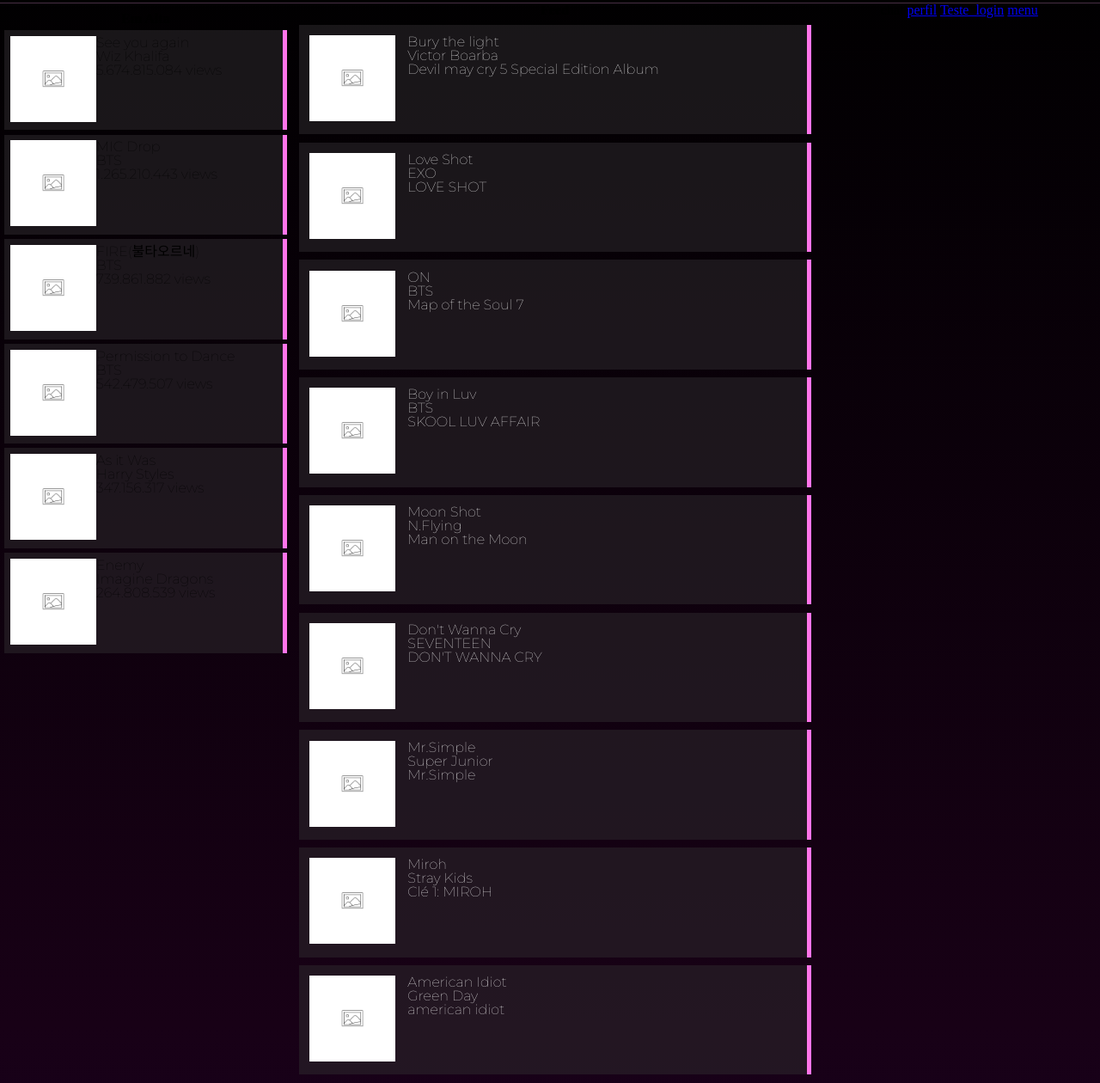
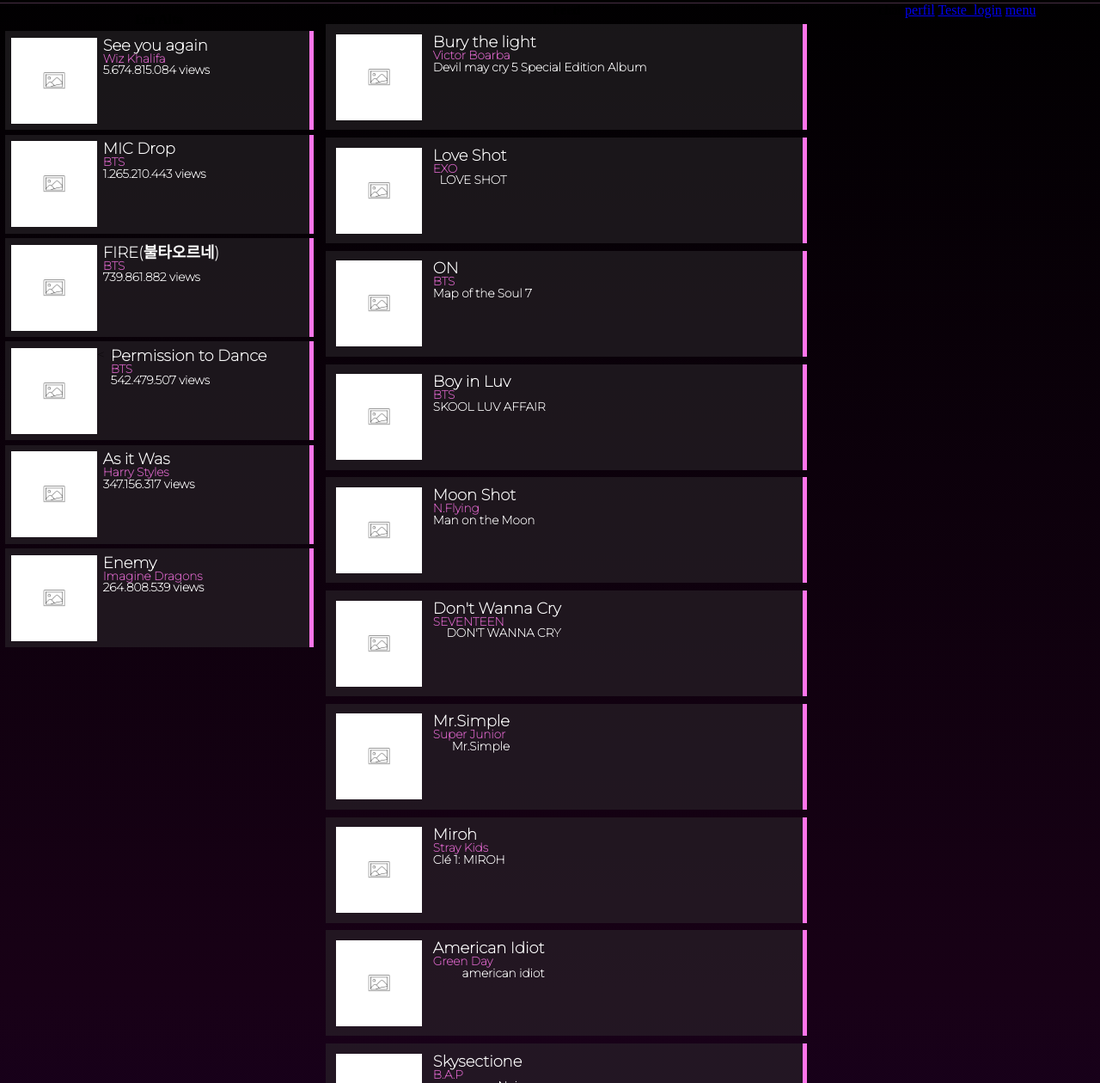
Before and after one commit to dantecry17/projeto_jukebox, a plain HTML site: page bin/index_01.html in a window 1280 px wide. Shown: the part 61-1321 px from the top of the page at 86% size. Drawn offline with Linux system fonts and the light colour scheme; files that its build step writes are made by us from their sources.

Commit message:
JukeBox 0.6

```diff
--- a/bin/css/style_1.css
+++ b/bin/css/style_1.css
@@ -6,6 +6,22 @@ body{
   margin: 0;
   padding: 0;
 
+}
+
+@media only screen and (max-width: 600px) {
+  section.item4 {
+    display: none;
+  }
+}
+
+@media only screen and (max-width: 484px){
+  section.item3{
+    display: none;
+  }
+
+  section.descri_img_emAlta{
+    width: 260px;
+  }
 }
 
 header{
@@ -81,6 +97,8 @@ header{
 }
 
 .flex-container-feed{
+  display: flex;
+  flex-direction: row;
   background-color: #2b292b8e;
   font-family: 'Montserrat', sans-serif;
   padding: 2%;
@@ -90,6 +108,7 @@ header{
 
 img{
   width: 100px;
+  height: 100px;
 }
 
 .descri_img{
@@ -99,10 +118,30 @@ img{
   text-align: left;
   margin-left: 2.5%;
 }
-.visu
 
 .descri_img_emAlta{
   color: #ffffff;
   margin-left: 2%;
+  text-align: left;
+}
 
+h3{
+  font-size: 85%;
 }
+
+.titulo_musica{
+  font-size: large;
+  font-weight: bold;
+  margin: 0;
+}
+
+.nome_artista{
+  color: #ff75ead5;
+  margin: 0 0 0 0 ;
+}
+
+.nome_album{
+  margin:0;
+  display: flex;
+  justify-content: flex-end;
+}
--- a/bin/index_01.html
+++ b/bin/index_01.html
@@ -25,165 +25,162 @@
         <main class="item2">
             <h2>Em Alta</h2>
             <section class="flex-container-feed">
-                <section>
                     <img src="/recursos/images/placeholder-images-image_large.png" >
-                </section>
                 <section class="descri_img_emAlta">
-                    <p id="titulo_musica">See you again</p>
-                    <p id="nome_artista">Wiz Khalifa</p>
-                    <p id="visu_count">5.674.815.084 views</p>
+                    <h3 class="titulo_musica">See you again</h3>
+                    <h3 class="nome_artista">Wiz Khalifa</h3>
+                    <h3 class="visu_count">5.674.815.084 views</h3>
                 </section>
             </section>
             <section class="flex-container-feed">
-                <section>
+
                     <img src="/recursos/images/placeholder-images-image_large.png" >
-                </section>
+
                 <section class="descri_img_emAlta">
-                    <p id="titulo_musica">MIC Drop</p>
-                    <p id="nome_artista">BTS</p>
-                    <p id="visu_count">1.265.210.443 views</p>
+                    <h3 class="titulo_musica">MIC Drop</h3>
+                    <h3 class="nome_artista">BTS</h3>
+                    <h3 class="visu_count">1.265.210.443 views</h3>
                 </section>
             </section>
             <section class="flex-container-feed">
-                <section>
+
                     <img src="/recursos/images/placeholder-images-image_large.png" >
-                </section>
+
                 <section class="descri_img_emAlta">
-                    <p id="titulo_musica">FIRE(불타오르네)</p>
-                    <p id="nome_artista">BTS</p>
-                    <p id="visu_count">739.861.882 views</p>
+                    <h3 class="titulo_musica">FIRE(불타오르네)</h3>
+                    <h3 class="nome_artista">BTS</h3>
+                    <h3 class="visu_count">739.861.882 views</h3>
                 </section>
             </section>
             <section class="flex-container-feed">
-                <section>
+
                     <img src="/recursos/images/placeholder-images-image_large.png" >
-                </section>
+                <
                 <section class="descri_img_emAlta">
-                    <p id="titulo_musica">Permission to Dance</p>
-                    <p id="nome_artista">BTS</p>
-                    <p id="visu_count">542.479.507 views</p>
+                    <h3 class="titulo_musica">Permission to Dance</h3>
+                    <h3 class="nome_artista">BTS</h3>
+                    <h3 class="visu_count">542.479.507 views</h3>
                 </section>
             </section>
             <section class="flex-container-feed">
-                <section>
+
                     <img src="/recursos/images/placeholder-images-image_large.png">
-                </section>
+
                 <section class="descri_img_emAlta">
-                    <p id="titulo_musica">As it Was</p>
-                    <p id="nome_artista">Harry Styles</p>
-                    <p id="visu_count">347.156.317 views</p>
+                    <h3 class="titulo_musica">As it Was</h3>
+                    <h3 class="nome_artista">Harry Styles</h3>
+                    <h3 class="visu_count">347.156.317 views</h3>
                 </section>
             </section>
             <section class="flex-container-feed">
-                <section>
+
                     <img src="/recursos/images/placeholder-images-image_large.png" >
-                </section>
+
                 <section class="descri_img_emAlta">
-                    <p id="titulo_musica">Enemy</p>
-                    <p id="nome_artista">Imagine Dragons</p>
-                    <p id="visu_count">264.808.539 views</p>
+                    <h3 class="titulo_musica">Enemy</h3>
+                    <h3 class="nome_artista">Imagine Dragons</h3>
+                    <h3 class="visu_count">264.808.539 views</h3>
                 </section>
             </section>
         </main>
         <section class="item3"><h1>Feed</h1><span>
             <section class="flex-container-feed">
-                <section>
+
                     <img src="/recursos/images/placeholder-images-image_large.png" >
-                </section>
                 <section class="descri_img">
-                    <p id="titulo_musica">Bury the light</p>
-                    <p id="nome_artista">Victor Boarba</p>
-                    <p id="nome_album">Devil may cry 5 Special Edition Album</p>
+                    <h3 class="titulo_musica">Bury the light</h3>
+                    <h3 class="nome_artista">Victor Boarba</h3>
+                    <h3 class="nome_album">Devil may cry 5 Special Edition Album</h3>
                 </section>
             </section>
             <section class="flex-container-feed">
-                <section>
+
                     <img src="/recursos/images/placeholder-images-image_large.png" >
-                </section>
+
                 <section class="descri_img">
-                    <p id="titulo_musica">Love Shot</p>
-                    <p id="nome_artista">EXO</p>
-                    <p id="nome_album">LOVE SHOT</p>
+                    <h3 class="titulo_musica">Love Shot</h3>
+                    <h3 class="nome_artista">EXO</h3>
+                    <h3 class="nome_album">LOVE SHOT</h3>
                 </section>
             </section>
             <section class="flex-container-feed">
-                <section>
+
                     <img src="/recursos/images/placeholder-images-image_large.png" >
-                </section>
+
                 <section class="descri_img">
-                    <p id="titulo_musica">ON</p>
-                    <p id="nome_artista">BTS</p>
-                    <p id="nome_album">Map of the Soul 7</p>
+                    <h3 class="titulo_musica">ON</h3>
+                    <h3 class="nome_artista">BTS</h3>
+                    <h3 class="nome_album">Map of the Soul 7</h3>
                 </section>
             </section>
             <section class="flex-container-feed">
-                <section>
+
                     <img src="/recursos/images/placeholder-images-image_large.png" >
-                </section>
+
                 <section class="descri_img">
-                    <p id="titulo_musica">Boy in Luv</p>
-                    <p id="nome_artista">BTS</p>
-                    <p id="nome_album">SKOOL LUV AFFAIR</p>
+                    <h3 class="titulo_musica">Boy in Luv</h3>
+                    <h3 class="nome_artista">BTS</h3>
+                    <h3 class="nome_album">SKOOL LUV AFFAIR</h3>
                 </section>
             </section>
             <section class="flex-container-feed">
-                <section>
+
                     <img src="/recursos/images/placeholder-images-image_large.png" >
-                </section>
+
                 <section class="descri_img">
-                    <p id="titulo_musica">Moon Shot</p>
-                    <p id="nome_artista">N.Flying</p>
-                    <p id="nome_album">Man on the Moon</p>
+                    <h3 class="titulo_musica">Moon Shot</h3>
+                    <h3 class="nome_artista">N.Flying</h3>
+                    <h3 class="nome_album">Man on the Moon</h3>
                 </section>
             </section>
             <section class="flex-container-feed">
-                <section>
+
                     <img src="/recursos/images/placeholder-images-image_large.png" >
-                </section>
+
                 <section class="descri_img">
-                    <p id="titulo_musica">Don't Wanna Cry</p>
-                    <p id="nome_artista">SEVENTEEN</p>
-                    <p id="nome_album">DON'T WANNA CRY</p>
+                    <h3 class="titulo_musica">Don't Wanna Cry</h3>
+                    <h3 class="nome_artista">SEVENTEEN</h3>
+                    <h3 class="nome_album">DON'T WANNA CRY</h3>
                 </section>
             </section>
             <section class="flex-container-feed">
-                <section>
+
                     <img src="/recursos/images/placeholder-images-image_large.png" >
-                </section>
+
                 <section class="descri_img">
-                    <p id="titulo_musica">Mr.Simple</p>
-                    <p id="nome_artista">Super Junior</p>
-                    <p id="nome_album">Mr.Simple</p>
+                    <h3 class="titulo_musica">Mr.Simple</h3>
+                    <h3 class="nome_artista">Super Junior</h3>
+                    <h3 class="nome_album">Mr.Simple</h3>
                 </section>
             </section>
             <section class="flex-container-feed">
-                <section>
+
                     <img src="/recursos/images/placeholder-images-image_large.png" >
-                </section>
+
                 <section class="descri_img">
-                    <p id="titulo_musica">Miroh</p>
-                    <p id="nome_artista">Stray Kids</p>
-                    <p id="nome_album">Clé 1: MIROH</p>
+                    <h3 class="titulo_musica">Miroh</h3>
+                    <h3 class="nome_artista">Stray Kids</h3>
+                    <h3 class="nome_album">Clé 1: MIROH</h3>
                 </section>
             </section>
             <section class="flex-container-feed">
-                <section>
+
                     <img src="/recursos/images/placeholder-images-image_large.png" >
-                </section>
+
                 <section class="descri_img">
-                    <p id="titulo_musica">American Idiot</p>
-                    <p id="nome_artista">Green Day</p>
-                    <p id="nome_album">american idiot</p>
+                    <h3 class="titulo_musica">American Idiot</h3>
+                    <h3 class="nome_artista">Green Day</h3>
+                    <h3 class="nome_album">american idiot</h3>
                 </section>
             </section>
             <section class="flex-container-feed">
-                <section>
+
                     <img src="/recursos/images/placeholder-images-image_large.png" >
-                </section>
+
                 <section class="descri_img">
-                    <p id="titulo_musica">Skysectione</p>
-                    <p id="nome_artista">B.A.P</p>
-                    <p id="nome_album">Noir</p>
+                    <h3 class="titulo_musica">Skysectione</h3>
+                    <h3 class="nome_artista">B.A.P</h3>
+                    <h3 class="nome_album">Noir</h3>
                 </section>
             </section>
         </section>
```
Also changed, not shown: bin/musica.html (deleted, +0 -24 lines).
